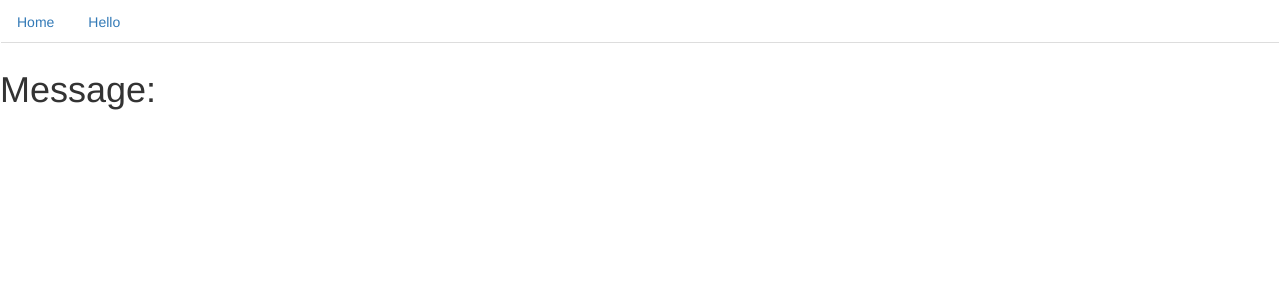
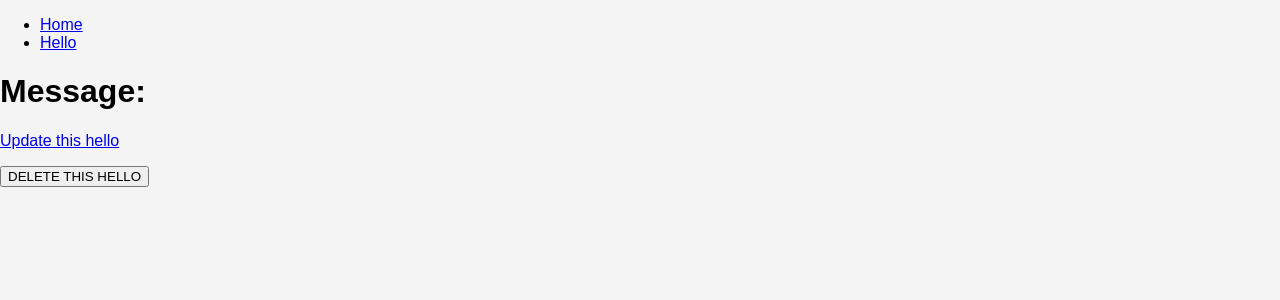
Before and after one commit to Tim-33/restaurant-management-system-flask, a Flask app: page /hello/1 in a window 1280 px wide. Shown: the top 300 px of the page. Run offline with Flask 3, Linux system fonts and the light colour scheme; data that the repository does not hold is empty; some libraries are stand-ins or nearby versions.

Commit message:
Made some progress

```diff
--- a/app/router/app_router.py
+++ b/app/router/app_router.py
@@ -12,6 +12,10 @@ class AppRouter:
         return generate_page_route(self.routes.get(route, None))
 
     def create_routes(self):
-        self.add_route(AppRoutesEnum.HOME.value, 'home.html')
-        self.add_route(HelloRoutesEnum.HELLO.value, 'hellos.html')
-        self.add_route(HelloRoutesEnum.HELLO_ID.value, 'hello.html')
+        self.add_route(AppRoutesEnum.HOME.value, 'app/home.html')
+
+        # Add routes for Hello
+        self.add_route(HelloRoutesEnum.HELLO.value, 'hello/hellos.html')
+        self.add_route(HelloRoutesEnum.HELLO_CREATE.value, 'hello/hello_create.html')
+        self.add_route(HelloRoutesEnum.HELLO_ID.value, 'hello/hello.html')
+        self.add_route(HelloRoutesEnum.HELLO_UPDATE.value, 'hello/hello_update.html')
--- a/app/router/routes.py
+++ b/app/router/routes.py
@@ -5,4 +5,9 @@ class AppRoutesEnum(Enum):
 
 class HelloRoutesEnum(Enum):
     HELLO = "/hello"
+    HELLO_CREATE = "/hello/create"
+    HELLO_CREATED = "/hello/created"
     HELLO_ID = "/hello/<int:id>"
+    HELLO_UPDATE = "/hello/<int:id>/update"
+    HELLO_UPDATED = "/hello/<int:id>/updated"
+    HELLO_DELETE = "/hello/<int:id>/delete"
--- a/app/routes/hello_routes.py
+++ b/app/routes/hello_routes.py
@@ -1,4 +1,4 @@
-from flask import Blueprint, render_template, Flask
+from flask import Blueprint, render_template, Flask, redirect, url_for, request
 from app.interfaces.iroutes import IRoutes
 from app.utils.api_utils import build_api_route
 from app.router.api_routes import HelloApiRoutesEnum
@@ -18,6 +18,16 @@ class HelloRoutes(IRoutes):
         self.hello_routes_bp.route(HelloRoutesEnum.HELLO.value, methods=["GET"])(self.get_hellos)
         self.app.logger.info(f"Registering route: {HelloRoutesEnum.HELLO_ID.value}")
         self.hello_routes_bp.route(HelloRoutesEnum.HELLO_ID.value, methods=["GET"])(self.get_hello)
+        self.app.logger.info(f"Registering route: {HelloRoutesEnum.HELLO_CREATE.value}")
+        self.hello_routes_bp.route(HelloRoutesEnum.HELLO_CREATE.value, methods=["GET"])(self.create_hello)
+        self.app.logger.info(f"Registering route: {HelloRoutesEnum.HELLO_CREATED.value}")
+        self.hello_routes_bp.route(HelloRoutesEnum.HELLO_CREATED.value, methods=["POST"])(self.created_hello)
+        self.app.logger.info(f"Registering route: {HelloRoutesEnum.HELLO_UPDATE.value}")
+        self.hello_routes_bp.route(HelloRoutesEnum.HELLO_UPDATE.value, methods=["GET"])(self.update_hello)
+        self.app.logger.info(f"Registering route: {HelloRoutesEnum.HELLO_UPDATED.value}")
+        self.hello_routes_bp.route(HelloRoutesEnum.HELLO_UPDATED.value, methods=["POST"])(self.updated_hello)
+        self.app.logger.info(f"Registering route: {HelloRoutesEnum.HELLO_DELETE.value}")
+        self.hello_routes_bp.route(HelloRoutesEnum.HELLO_DELETE.value, methods=["POST"])(self.delete_hello)
         self.app.register_blueprint(self.hello_routes_bp)
 
     def get_hellos(self):
@@ -26,10 +36,29 @@ class HelloRoutes(IRoutes):
             self.app.logger.info(f"Request URL: {url}")
             headers = {"Content-type": "application/json"}
             data = make_api_request(url, headers, self.app, ApiMethodsEnum.GET)
-            self.app.logger.info(f"Response data: {data}")
             return render_template(self.app.router.get_template(HelloRoutesEnum.HELLO.value), data=data)
         except Exception as e:
             self.app.logger.error(f"Error in get_hellos: {e}")
+            return "Internal Server Error", 500
+
+    def create_hello(self):
+        try:
+            return render_template(self.app.router.get_template(HelloRoutesEnum.HELLO_CREATE.value))
+        except Exception as e:
+            self.app.logger.error(f"Error in create_hello: {e}")
+            return "Internal Server Error", 500
+
+    def created_hello(self, body):
+        try:
+            data = request.form
+            message = data.get('message')
+
+            url = build_api_route(self.base_url, self.port, HelloApiRoutesEnum.HELLO.value)
+            headers = {"Content-type": "application/json"}
+            make_api_request(url, headers, self.app, ApiMethodsEnum.POST)
+            return redirect(url_for(HelloRoutesEnum.HELLO.value))
+        except Exception as e:
+            self.app.logger.error(f"Error in created_hello: {e}")
             return "Internal Server Error", 500
 
     def get_hello(self, id):
@@ -42,3 +71,36 @@ class HelloRoutes(IRoutes):
         except Exception as e:
             self.app.logger.error(f"Error in get_hello: {e}")
             return "Internal Server Error", 500
+
+    def update_hello(self, id):
+        try:
+            endpoint = HelloApiRoutesEnum.HELLO_ID.value.replace("<int:id>", str(id))
+            url = build_api_route(self.base_url, self.port, endpoint)
+            headers = {"Content-type": "application/json"}
+            data = make_api_request(url, headers, self.app, ApiMethodsEnum.GET)
+            return render_template(self.app.router.get_template(HelloRoutesEnum.HELLO_UPDATE.value), data=data)
+        except Exception as e:
+            self.app.logger.error(f"Error in update_hello: {e}")
+            return "Internal Server Error", 500
+
+    def updated_hello(self, id):
+        try:
+            endpoint = HelloApiRoutesEnum.HELLO_ID.value.replace("<int:id>", str(id))
+            url = build_api_route(self.base_url, self.port, endpoint)
+            headers = {"Content-type": "application/json"}
+            make_api_request(url, headers, self.app, ApiMethodsEnum.PUT)
+            return redirect(url_for(HelloRoutesEnum.HELLO_ID.value, id=id))
+        except Exception as e:
+            self.app.logger.error(f"Error in update_hello: {e}")
+            return "Internal Server Error", 500
+
+    def delete_hello(self, id):
+        try:
+            endpoint = HelloApiRoutesEnum.HELLO_ID.value.replace("<int:id>", str(id))
+            url = build_api_route(self.base_url, self.port, endpoint)
+            headers = {"Content-type": "application/json"}
+            make_api_request(url, headers, self.app, ApiMethodsEnum.DELETE)
+            return redirect(url_for(HelloRoutesEnum.HELLO.value))
+        except Exception as e:
+            self.app.logger.error(f"Error in delete_hello: {e}")
+            return "Internal Server Error", 500
--- a/app/templates/index.html
+++ b/app/templates/index.html
@@ -1,4 +1,3 @@
-{% extends "bootstrap/base.html" %}
 <!DOCTYPE html>
 <html lang="en">
   <head>
@@ -9,10 +8,6 @@
       rel="stylesheet"
       href="{{ url_for('static', filename='css/styles.css') }}"
     />
-    <script
-      src="{{ url_for('static', filename='js/scripts.js') }}"
-      defer
-    ></script>
   </head>
   <body>
     <div>
--- /dev/null
+++ b/app/templates/pages/hello/hello.html
@@ -0,0 +1,13 @@
+{% extends "index.html" %} {% block content %}
+<h1>Message:</h1>
+<a href="{{ url_for('hello_routes.update_hello', id=data.id) }}"
+  >Update this hello</a
+>
+<p>{{ data.message }}</p>
+<form
+  action="{{ url_for('hello_routes.delete_hello', id=data.id )}}"
+  method="POST"
+>
+  <input type="submit" value="DELETE THIS HELLO" />
+</form>
+{% endblock %}
--- a/app/templates/pages/hello.html
+++ b/app/templates/pages/hello/hello_update.html
@@ -1,4 +1,4 @@
 {% extends "index.html" %} {% block content %}
-<h1>Message:</h1>
+<h1>Message UPDATE:</h1>
 <p>{{ data.message }}</p>
 {% endblock %}
```
Also changed, not shown: app/templates/pages/hello/hello_create.html (added, +8 -0 lines), app/templates/pages/hello/hellos.html (added, +11 -0 lines), app/templates/pages/hellos.html (deleted, +0 -7 lines), app/static/js/hello.js (deleted), app/static/js/scripts.js (deleted), app/templates/pages/app/home.html (renamed from app/templates/pages/home.html).
